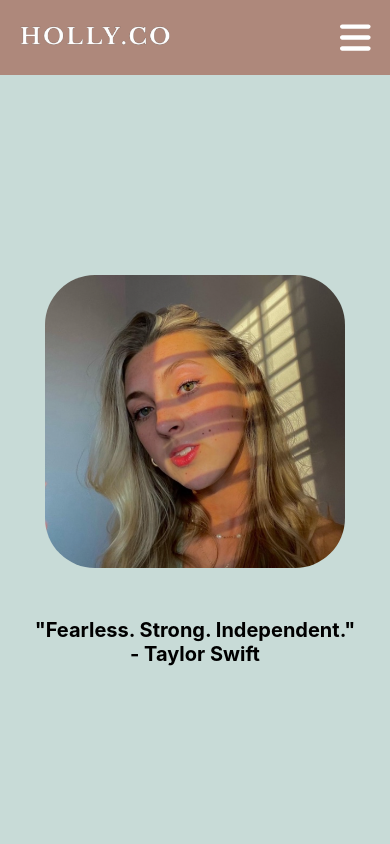
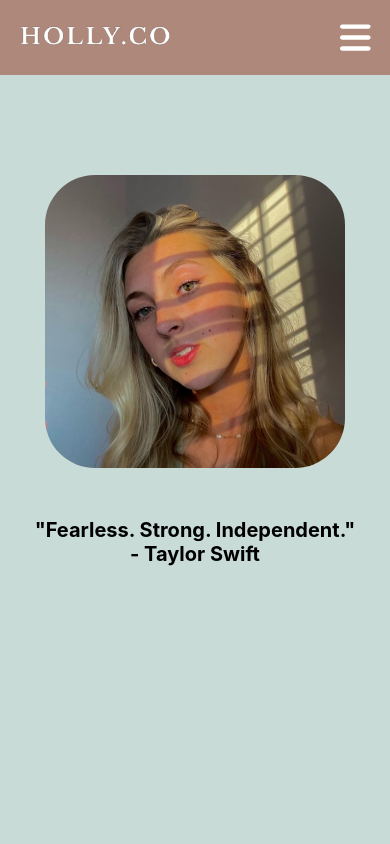
Before and after one commit to TheWiseSailor/HM.CO, a React (Create React App) app: page / in a window 390 px wide. Shown: the top 844 px of the page. Built offline with nearby package versions, Linux system fonts and the light colour scheme.

Commit message:
minor css

```diff
--- a/src/Components/HomePage/Hero/Hero.css
+++ b/src/Components/HomePage/Hero/Hero.css
@@ -90,7 +90,7 @@
   .Holly1 {
     max-width: 300px;
     margin-top: 100px ;
-    margin-top: 200px;
+
   }
 
   .P2 {
```
